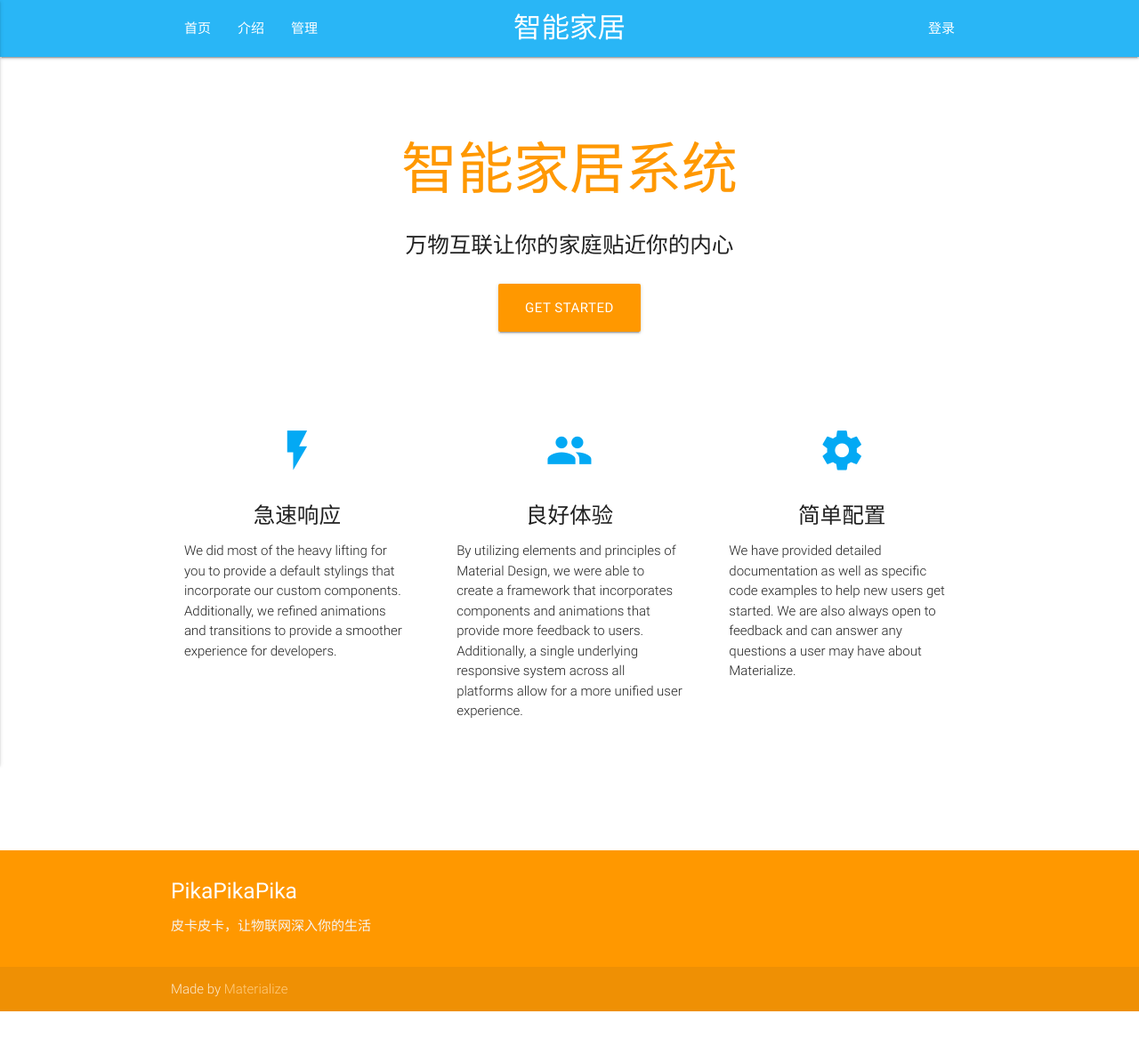
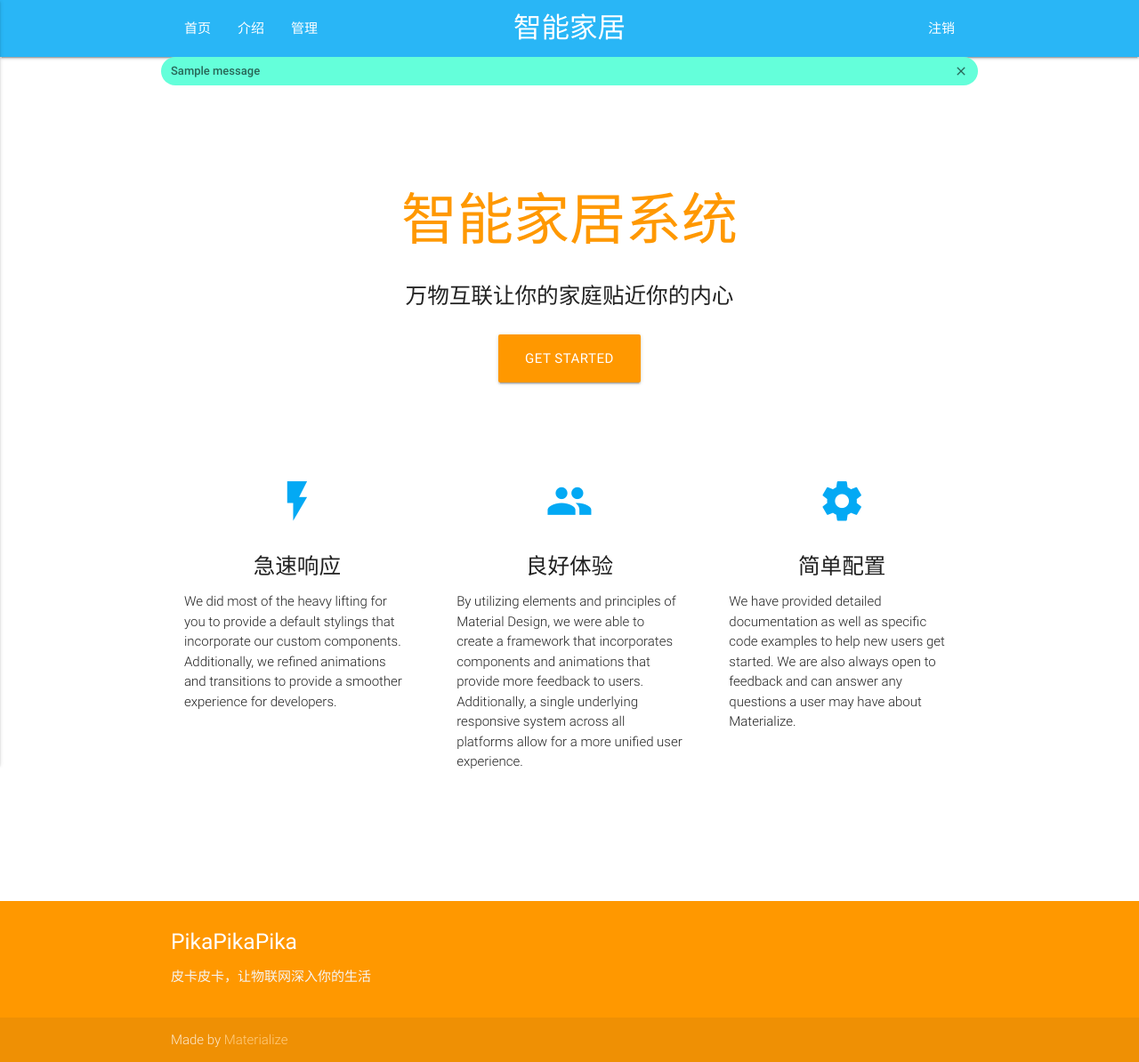
Before and after one commit to Lynskylate/InternetOfThing, a Flask app: page / in a window 1280 px wide. Shown: the whole page at 89% size. Before the commit the page ends 1137 px from the top, so only its background shows below. Run offline with Flask 2, Linux system fonts and the light colour scheme; a user stored in the database is signed in; one stand-in notice (Sample message) is shown; some libraries are stand-ins or nearby versions.

Commit message:
[features]完成了注册功能

```diff
--- a/app/templates/base.html
+++ b/app/templates/base.html
@@ -18,15 +18,20 @@
     {% block navbar %}
 
     <nav class="light-blue lighten-1" role="navigation">
-        <div class="nav-wrapper container"><a id="logo-container" href="#" class="brand-logo center">智能家居</a>
+        <div class="nav-wrapper container"><a id="logo-container" href="{{url_for('index')}}" class="brand-logo center">智能家居</a>
             <ul class="left hide-on-med-and-down">
-                <li><a href="#">首页</a></li>
+                <li><a href="{{url_for('index')}}">首页</a></li>
                 <li><a href="#">介绍</a></li>
                 <li><a href="#">管理</a></li>
             </ul>
 
             <ul class="right hide-on-med-and-down">
-                <li><a href="#">登录</a></li>
+                {% if current_user.is_authenticated %}
+                <li><a href="{{url_for('logout')}}">注销</a></li>
+                {% else %}
+                <li><a href="{{url_for('login')}}">登录</a></li>
+                <li><a href="{{url_for("register")}}">注册</a></li>
+                {% endif %}
             </ul>
             <ul id="nav-mobile" class="side-nav">
                 <li>
@@ -35,12 +40,12 @@
                             <img src="../static/images/office.jpg">
                         </div>
                         <a href="#"><img class="circle" src="../static/images/figurehead.png"></a>
-                        <a href="#!name"><span class="white-text name">未登录</span></a>
+                        <a href="{{ url_for('login') }}"><span class="white-text name">未登录</span></a>
                         <a href="#"><span class="white-text email"></span></a>
                     </div>
                 </li>
 
-                <li><a href="#">首页</a></li>
+                <li><a href="{{url_for('index')}}">首页</a></li>
                 <li><a href="#">介绍</a></li>
                 <li><a href="#">管理</a></li>
             </ul>
@@ -50,6 +55,20 @@
     {%endblock%}
     {%block content%}
     <div class="container">
+        {% block alert %}
+        {% with messages = get_flashed_messages() %}
+        {% if messages %}
+        <div class="row">
+        {% for message in messages %}
+        <div class="chip col s12 teal accent-2">
+        {{message}}
+        <i class="close material-icons">close</i>
+        </div>
+        {% endfor %}
+        </div>
+        {% endif %}
+        {% endwith %}
+        {% endblock %}
         {% block pagecontent %}
         {% endblock %}
     </div>
--- a/app/templates/index.html
+++ b/app/templates/index.html
@@ -1,5 +1,19 @@
 {% extends "base.html" %}
 {% block content %}
+<div class="container">
+    {% with messages = get_flashed_messages() %}
+    {% if messages %}
+    <div class="row">
+    {% for message in messages %}
+    <div class="chip col s12 teal accent-2">
+      {{message}}
+      <i class="close material-icons">close</i>
+    </div>
+    {% endfor %}
+    </div>
+    {% endif %}
+    {% endwith %}
+</div>
 <div class="section no-pad-bot" id="index-banner">
   <div class="container">
     <br><br>
--- a/app/views.py
+++ b/app/views.py
@@ -1,8 +1,8 @@
 from flask import render_template, flash, redirect, url_for
-from app import app
+from app import app, db
 from .models import User
-from .forms import LoginForm, RegisterForm
-from flask_login import login_required, login_user
+from .forms import LoginForm, RegisteForm
+from flask_login import login_required, login_user, current_user, logout_user
 
 
 @app.route("/")
@@ -12,23 +12,40 @@ def index():
 
 @app.route('/login', methods=['GET', 'POST'])
 def login():
+    if current_user.is_authenticated:
+        flash("你已经登录了")
+        return redirect(url_for("index"))
     form = LoginForm()
     if form.validate_on_submit():
         user = User.query.filter_by(email=form.email.data).first()
         if user is not None and user.verify_password(form.password.data):
             login_user(user)
+            flash("登录成功")
             return redirect(url_for("index"))
-        flash("Invalid usrname or passwd")
+        flash("不正确的用户名或密码")
     return render_template("login.html", form=form)
 
 
 @app.route('/register', methods=['GET', 'POST'])
-def method_name():
-    form = RegisterForm()
+def register():
+    if current_user.is_authenticated:
+        flash("你已经登录了")
+        return redirect(url_for("index"))
+    form = RegisteForm()
+    if form.validate_on_submit():
+        user = User(email=form.email.data,
+                    username=form.username.data, password=form.password.data)
+        db.session.add(user)
+        db.session.commit()
+        flash("注册成功")
+        login_user(user)
+        return redirect(url_for("index"))
     return render_template("register.html", form=form)
 
 
-@app.route("/secret")
+@app.route('/logout', methods=['GET', 'POST'])
 @login_required
-def secret():
-    return "Only authenticated users are allowed"
+def logout():
+    logout_user()
+    flash("注销成功")
+    return redirect(url_for("index"))
```
Also changed, not shown: app/forms.py (+12 -3 lines), app/templates/login.html (+2 -7 lines), app/templates/register.html (+4 -4 lines), data-dev.db.
